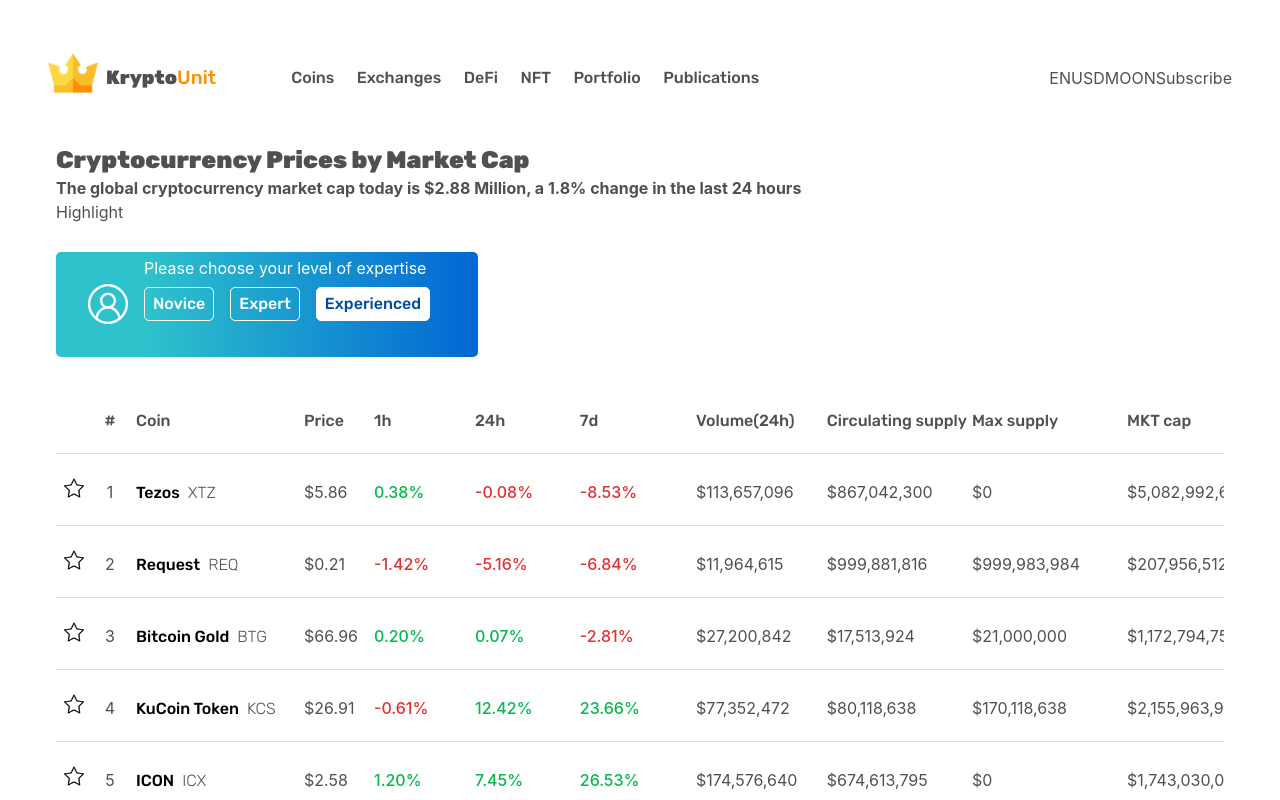
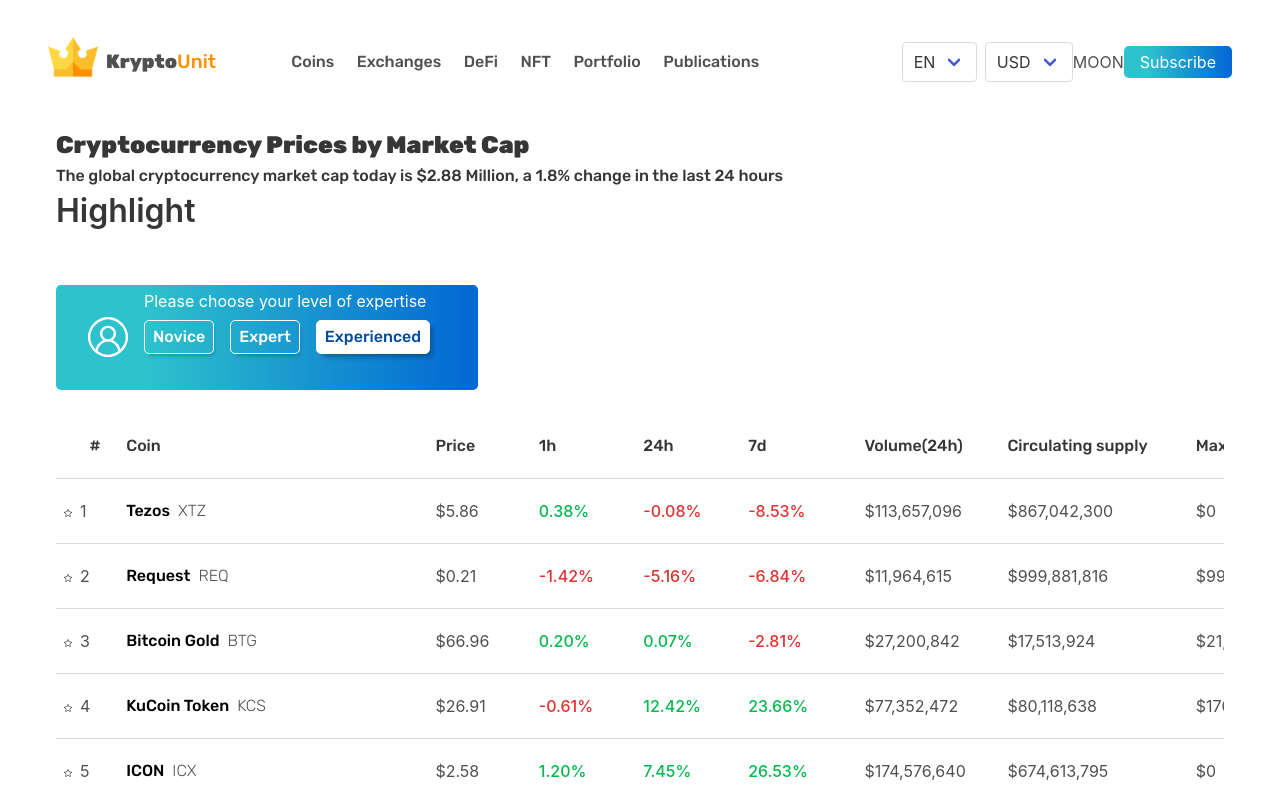
Before and after one commit to regola-Tacens/krypto-unit, a React (Create React App) app: page / in a window 1280 px wide. Shown: the top 800 px of the page. Built offline with nearby package versions, Linux system fonts and the light colour scheme.

Commit message:
adding select menus in header for currency and user language

```diff
--- a/public/index.html
+++ b/public/index.html
@@ -5,6 +5,7 @@
     <link rel="icon" href="%PUBLIC_URL%/favicon.ico" />
     <meta name="viewport" content="width=device-width, initial-scale=1" />
     <meta name="theme-color" content="#000000" />
+    <link rel="stylesheet" href="https://cdn.jsdelivr.net/npm/bulma@0.9.3/css/bulma.min.css">
     <meta
       name="description"
       content="Web site created using create-react-app"
--- a/src/Home/CurrenciesList.jsx
+++ b/src/Home/CurrenciesList.jsx
@@ -16,7 +16,7 @@ const CurrenciesList = ({
   sortOnMktCap,
   sortOnCmcRank,
   page,
-  rows
+  rows,
 }) => {
   const currencies = sortedCurrencies;
   return (
--- a/src/Home/Home.jsx
+++ b/src/Home/Home.jsx
@@ -22,7 +22,7 @@ function Home() {
   const [isSortedByMktCap, sortByMktCap] = useState(false);
   const [isSortedByMcmRank, sortByMcmRank] = useState(false);
   const [page, setpage] = useState(0);
-  const [rows, setrows] = useState(30);
+  const [rows, setrows] = useState(239);
 
   const handleNoviceEvent = () => {
     setIsExperienced(false);
@@ -177,8 +177,6 @@ function Home() {
     setrows(Number(e.target.value))
   }
   const handleNextPage = () => {
-    console.log('page',page)
-    console.log('rows',rows)
     window.scrollTo({ top: 0, behavior :'smooth'});
     (page * rows) + rows < sortedCurrencies.length &&
     setpage(page + 1)
@@ -218,12 +216,14 @@ function Home() {
         rows={rows}
       />
       <div className="home__btnContainer">
-      <label htmlFor="currencyQuantity">Show rows</label>
-        <select name="currencyQuantity" onChange={handleSelectRow}>
-          <option value="30">30</option>
-          <option value="50">50</option>
-          <option value="100">100</option>
-        </select>
+      <label className="home__btnContainer__showRows" htmlFor="currencyQuantity">Show rows</label>
+        <div className="select">
+          <select name="currencyQuantity" onChange={handleSelectRow}>
+            <option value="30">30</option>
+            <option value="50">50</option>
+            <option value="100">100</option>
+          </select>
+        </div>
         <button className="home__btnContainer__pageButton" onClick={handlePreviousPage}>-</button>
         <button className="home__btnContainer__pageButton" onClick={handleNextPage}>+</button>
       </div>
--- a/src/Home/index.scss
+++ b/src/Home/index.scss
@@ -15,6 +15,11 @@
       padding:0.3rem 1.5rem;
       background: vars.$blueGradient;
     }
+    &__showRows{
+      font-family: 'Rubik', sans-serif;
+      color: vars.$lightGrey;
+      margin-right:1rem;
+    }
   }
 }
 
@@ -24,7 +29,9 @@
     margin-bottom: 0.5rem;
   }
   &__baseline {
-    font-weight: 700;
+    font-weight: 400;
+    font-size:1rem;
+    font-family: 'Rubik', sans-serif;
     margin-bottom: 0.5rem;
   }
 }
@@ -48,16 +55,23 @@
     padding: 0.5rem;
     margin-right:1rem;
     border-radius: 5px;
+    box-shadow: 2px 4px 4px -3px rgba(0,0,0,0.3);
+    transform: translateY(0px);
+    transition: 0.3s transform ease-in-out;
     &--active {
       background-color: white;
       color: #004c9e;
       font-weight: 400;
+      box-shadow: 4px 5px 5px -2px rgba(0,0,0,0.3);
     }
   }
   &__levelBtn:hover {
-    background-color: white;
-    color: #004c9e;
+    // background-color: white;
+    // color: #004c9e;
     cursor: pointer;
+    box-shadow: 2px 4px 4px -3px rgba(0,0,0,0.3);
+    transform: translateY(-4px);
+    transition: 0.3s transform ease-in-out;
   }
   &__userIcon {
     width:2.5rem;
--- a/src/Home/table.scss
+++ b/src/Home/table.scss
@@ -56,6 +56,9 @@
 .col250 {
   width: 250px;
 }
+.col300 {
+  width: 300px;
+}
 .col200 {
   width: 200px;
 }
@@ -79,6 +82,7 @@ th {
   &__text {
     // position: relative;
     display: inline-block;
+    padding-right:1rem;
   }
   &__text:hover {
     color: vars.$lightBlue;
--- a/src/NavBar/index.jsx
+++ b/src/NavBar/index.jsx
@@ -20,10 +20,23 @@ const NavBar = () => {
           </nav>
         </div>
         <div className="header__userSpecs">
-          <div>EN</div>
-          <div>USD</div>
+          <div className="select is-normal header__userSpecs__language">
+            <select name="userLanguage">
+              <option >EN</option>
+              <option >FR</option>
+              <option >ES</option>
+            </select>
+          </div>
+          <div className="select is-normal header__userSpecs__currency">
+            <select name="selectedCurrency">
+              <option >USD</option>
+              <option >EUR</option>
+              <option >CNY</option>
+              <option >DKK</option>
+            </select>
+          </div>
           <div>MOON</div>
-          <div>Subscribe</div>
+          <div className="header__userSpecs__subscribe">Subscribe</div>
         </div>
     </header>
   )
--- a/src/NavBar/index.scss
+++ b/src/NavBar/index.scss
@@ -34,5 +34,23 @@
   }
   &__userSpecs{
     display: flex;
+    align-items: center;
+    &__language{
+      margin-right:0.5rem;
+    }
+    &__subscribe{
+      background: vars.$blueGradient;
+      padding:0.5rem 1rem;
+      border-radius: 5px;
+      color: white;
+      cursor: pointer;
+    }
+    &__subscribe:hover{
+      background: none;
+      background-color: vars.$blue;
+    }
   }
 }
+.header__userSpecs .dropdown {
+  margin:0 0.5rem;
+}
--- a/src/styles/index.scss
+++ b/src/styles/index.scss
@@ -19,7 +19,7 @@ code {
 
 .App{
   // width:100%;
-  padding:2rem;
+  padding:1rem 2rem;
 
 }
 
```
